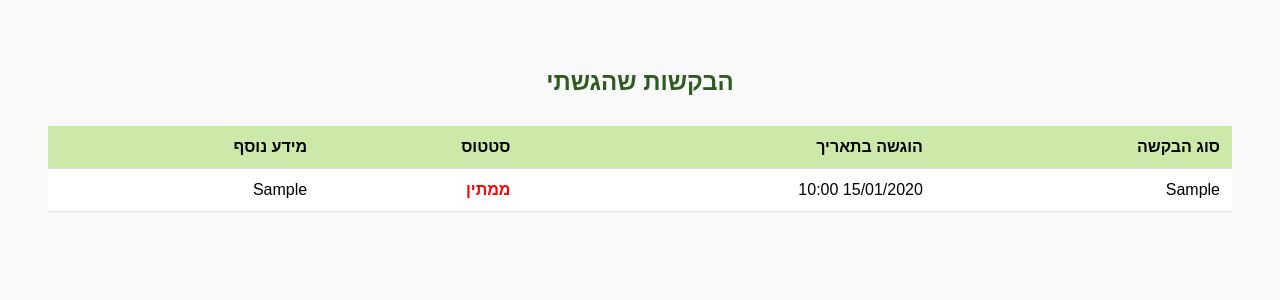
After one commit to BS-PM-2025/BS-PM-2025-TEAM20, a Django app: template templates/my_document_requests.html in a window 1280 px wide. The commit adds this page. Shown: the top 300 px of the page. Run offline with Django 3.2, Linux system fonts and the light colour scheme; the template is opened without the code that fills it: most values are stand-ins (such as "Sample title", 1, 10 or a date in 2020).

Commit message:
Initial commit on AMERA branch

```diff
--- a/accounts/urls.py
+++ b/accounts/urls.py
@@ -116,6 +116,9 @@ path('student_request/', views.submit_request_view, name='submit_request'),
     path('student/cancel/<int:booking_id>/', views.cancel_reception_booking, name='cancel_reception_booking'),
     path('add1/', views.add1_consul, name='add1_consul'),
     path('student/list/', views.consul_list, name='consul_list'),
+    path('consuls/', views.consul_list, name='consul_list'),
+    path('consuls/cancel/<int:consul_id>/', views.cancel_consul, name='cancel_consul'),
+    path('my-requests/', views.my_document_requests, name='my_document_requests'),
 # urls.py
 path('document_request/<int:request_id>/', views.document_request_detail, name='document_request_detail'),
 
--- /dev/null
+++ b/templates/my_document_requests.html
@@ -0,0 +1,74 @@
+<!DOCTYPE html>
+<html lang="he" dir="rtl">
+<head>
+    <meta charset="UTF-8">
+    <title>הבקשות שלי</title>
+    <style>
+        body {
+            font-family: Arial, sans-serif;
+            direction: rtl;
+            padding: 40px;
+            background-color: #f9f9f9;
+        }
+        h2 {
+            text-align: center;
+            color: #2d5c1f;
+        }
+        table {
+            width: 100%;
+            border-collapse: collapse;
+            margin-top: 30px;
+            background: white;
+        }
+        th, td {
+            padding: 12px;
+            border-bottom: 1px solid #ddd;
+            text-align: right;
+        }
+        th {
+            background-color: #cde9aa;
+        }
+        tr:hover {
+            background-color: #f1f1f1;
+        }
+        .status-yes {
+            color: green;
+            font-weight: bold;
+        }
+        .status-no {
+            color: red;
+            font-weight: bold;
+        }
+    </style>
+</head>
+<body>
+    <h2>הבקשות שהגשתי</h2>
+
+    {% if requests %}
+        <table>
+            <tr>
+                <th>סוג הבקשה</th>
+                <th>הוגשה בתאריך</th>
+                <th>סטטוס</th>
+                <th>מידע נוסף</th>
+            </tr>
+            {% for req in requests %}
+                <tr>
+                    <td>{{ req.get_document_type_display }}</td>
+                    <td>{{ req.created_at|date:"d/m/Y H:i" }}</td>
+                    <td>
+                        {% if req.is_completed %}
+                            <span class="status-yes">הושלם</span>
+                        {% else %}
+                            <span class="status-no">ממתין</span>
+                        {% endif %}
+                    </td>
+                    <td>{{ req.additional_info|default:"-" }}</td>
+                </tr>
+            {% endfor %}
+        </table>
+    {% else %}
+        <p>לא נמצאו בקשות.</p>
+    {% endif %}
+</body>
+</html>
--- a/templates/student_page.html
+++ b/templates/student_page.html
@@ -129,19 +129,20 @@
     <div class="nav-buttons">
         <button onclick="navigateToRequestForm()">📈 שיפור ציון</button>
         <button onclick="navigateToProfile()">👤 הפרופיל שלי</button>
-        <button onclick="navigateToOfficeHours()">🕒 שעות קבלה</button>
+        <button onclick="navigateToOfficeHours()">🕒 שעות קבלה של מזכירות</button>
         <button onclick="navigateToFeedback()">📝 הוסף משוב</button>
         <button onclick="openChatBot()">💬 שיחה עם בוט</button>
         <button onclick="openChat()">💬 צ'אט עם מרצה</button>
         <button onclick="openChat1()">💬 צ'אט עם מזכירות</button>
         <button onclick="navigateToTimeExtensionRequest()">⏳ בקשה להארכת זמן</button>
-        <button onclick="window.location.href='{% url 'student_reception_hours' %}'">📅 שעות קבלה לסטודנט</button>
+        <button onclick="window.location.href='{% url 'student_reception_hours' %}'">📅 שעות קבלה לסטודנט עם מרצה </button>
 <button onclick="navigateToLastRequests()">📋 מצב בקשות</button>
 
 
         <button onclick="navigateToStudentRequest()">📝 בקשה חדשה למרצה</button>
         <button onclick="navigateToDocumentRequest()">📄 בקשות מסמכים</button>
         <button onclick="navigateToStudentReception()">🕒 שעות קבלה לסטודנט</button>
+
     </div>
 </div>
 
```
Also changed, not shown: accounts/admin.py (+10 -0 lines), accounts/tests.py (+16 -0 lines), accounts/views.py (+31 -0 lines), templates/consul_list.html (+34 -3 lines), db.sqlite3, 8 other files.
